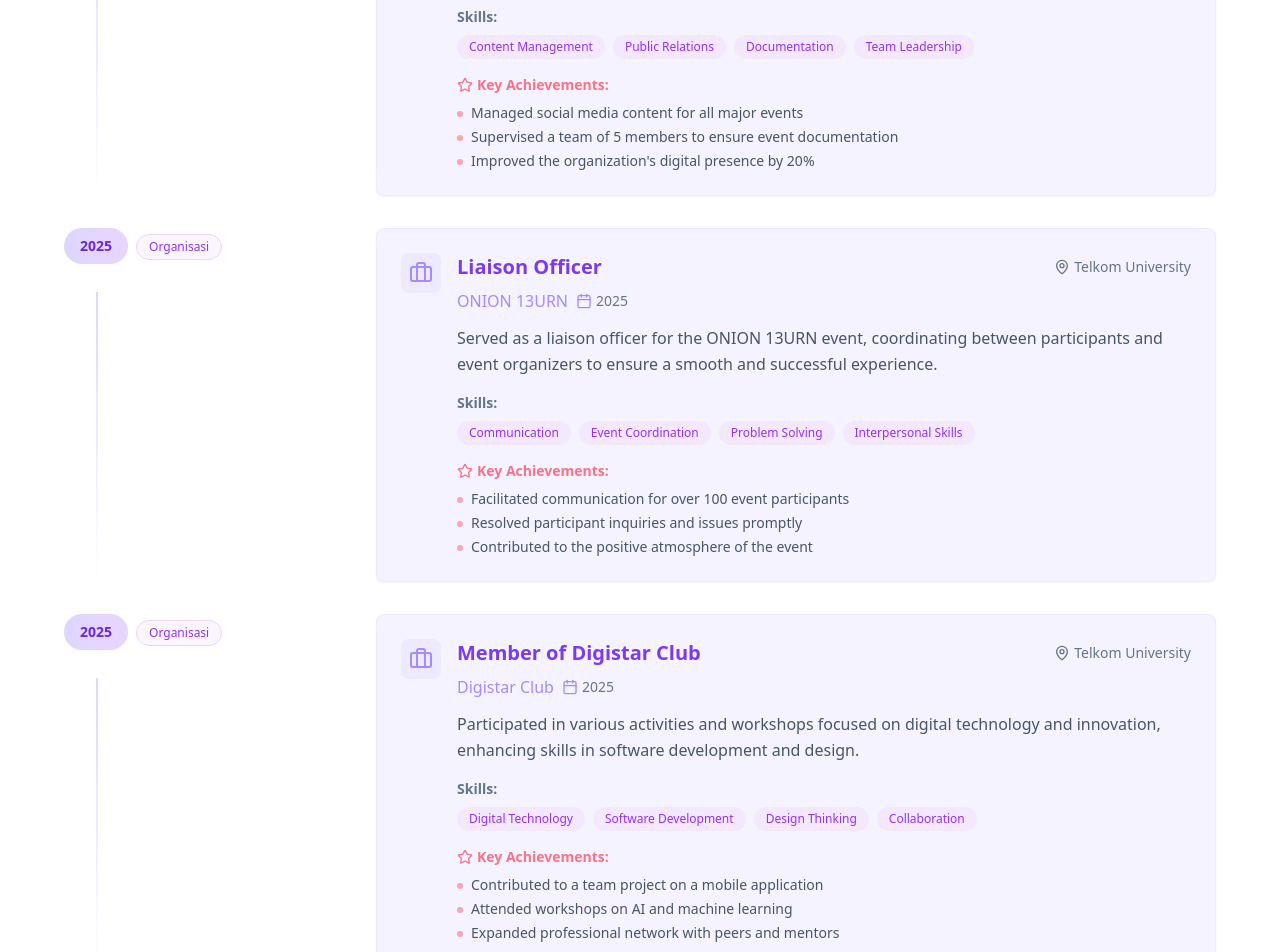
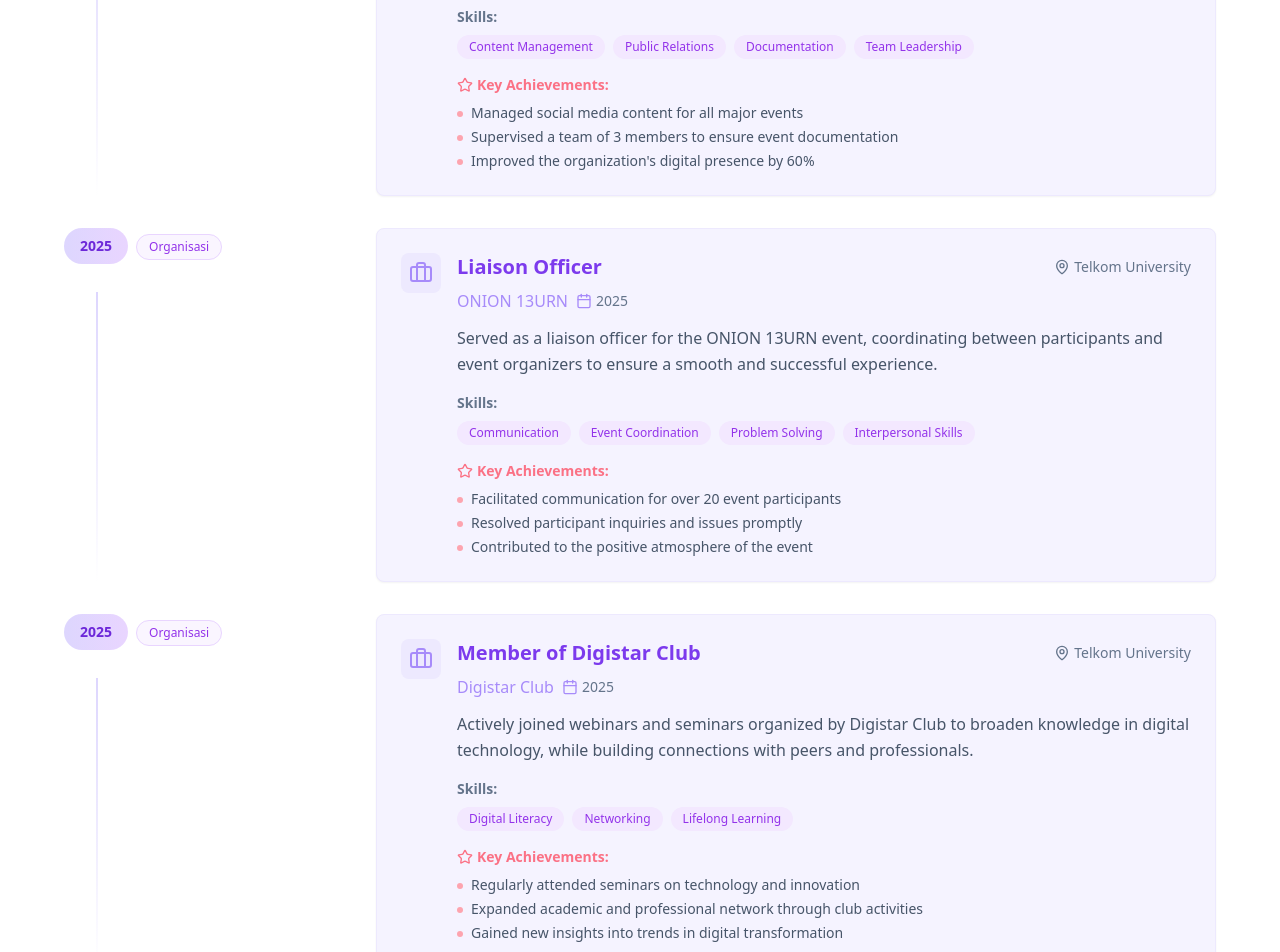
Before and after one commit to jannahkrn/portofolio-ku, a React (Vite) app: page / in a window 1280 px wide. Shown: the part 4420-5372 px from the top of the page. Built offline with nearby package versions, Linux system fonts and the light colour scheme.

Commit message:
change experience

```diff
--- a/src/components/ExperienceSection.jsx
+++ b/src/components/ExperienceSection.jsx
@@ -1,221 +1,289 @@
-import React from 'react';
-import { Briefcase, MapPin, Calendar, Star } from 'lucide-react';
+import React from "react";
+import { Briefcase, MapPin, Calendar, Star } from "lucide-react";
 
 const ExperienceSection = () => {
   const orgExperiences = [
     {
-      title: 'Chairman of Publications and Documentation',
-      organization: 'PaMTKla',
-      location: 'Telkom University',
-      period: '2025 - 2026',
-      type: 'Organisasi',
-      description: 'Responsible for leading the publications and documentation division, managing content creation, and documenting events for the organization.',
-      skills: ['Content Management', 'Public Relations', 'Documentation', 'Team Leadership'],
+      title: "Chairman of Publications and Documentation",
+      organization: "PaMTKla",
+      location: "Telkom University",
+      period: "2025 - 2026",
+      type: "Organisasi",
+      description:
+        "Responsible for leading the publications and documentation division, managing content creation, and documenting events for the organization.",
+      skills: [
+        "Content Management",
+        "Public Relations",
+        "Documentation",
+        "Team Leadership",
+      ],
       achievements: [
-        'Managed social media content for all major events',
-        'Supervised a team of 5 members to ensure event documentation',
-        'Improved the organization\'s digital presence by 20%'
-      ]
+        "Managed social media content for all major events",
+        "Supervised a team of 3 members to ensure event documentation",
+        "Improved the organization's digital presence by 60%",
+      ],
     },
     {
-      title: 'Liaison Officer',
-      organization: 'ONION 13URN',
-      location: 'Telkom University',
-      period: '2025',
-      type: 'Organisasi',
-      description: 'Served as a liaison officer for the ONION 13URN event, coordinating between participants and event organizers to ensure a smooth and successful experience.',
-      skills: ['Communication', 'Event Coordination', 'Problem Solving', 'Interpersonal Skills'],
+      title: "Liaison Officer",
+      organization: "ONION 13URN",
+      location: "Telkom University",
+      period: "2025",
+      type: "Organisasi",
+      description:
+        "Served as a liaison officer for the ONION 13URN event, coordinating between participants and event organizers to ensure a smooth and successful experience.",
+      skills: [
+        "Communication",
+        "Event Coordination",
+        "Problem Solving",
+        "Interpersonal Skills",
+      ],
       achievements: [
-        'Facilitated communication for over 100 event participants',
-        'Resolved participant inquiries and issues promptly',
-        'Contributed to the positive atmosphere of the event'
-      ]
+        "Facilitated communication for over 20 event participants",
+        "Resolved participant inquiries and issues promptly",
+        "Contributed to the positive atmosphere of the event",
+      ],
     },
     {
-      title: 'Member of Digistar Club',
-      organization: 'Digistar Club',
-      location: 'Telkom University',
-      period: '2025',
-      type: 'Organisasi',
-      description: 'Participated in various activities and workshops focused on digital technology and innovation, enhancing skills in software development and design.',
-      skills: ['Digital Technology', 'Software Development', 'Design Thinking', 'Collaboration'],
+      title: "Member of Digistar Club",
+      organization: "Digistar Club",
+      location: "Telkom University",
+      period: "2025",
+      type: "Organisasi",
+      description:
+        "Actively joined webinars and seminars organized by Digistar Club to broaden knowledge in digital technology, while building connections with peers and professionals.",
+      skills: ["Digital Literacy", "Networking", "Lifelong Learning"],
       achievements: [
-        'Contributed to a team project on a mobile application',
-        'Attended workshops on AI and machine learning',
-        'Expanded professional network with peers and mentors'
-      ]
+        "Regularly attended seminars on technology and innovation",
+        "Expanded academic and professional network through club activities",
+        "Gained new insights into trends in digital transformation",
+      ],
     },
     {
-      title: 'Backend Developer',
-      organization: 'Chevalier Laboratory SAS',
-      location: 'Telkom University',
-      period: '2024 - 2025',
-      type: 'Organisasi',
-      description: 'Developed and maintained the backend infrastructure for various projects within the laboratory. Focused on database management, API creation, and server-side logic.',
-      skills: ['Backend Development', 'Database Management', 'Node.js', 'REST API', 'IoT'],
+      title: "Backend Developer",
+      organization: "Chevalier Laboratory SAS",
+      location: "Telkom University",
+      period: "2024 - 2025",
+      type: "Organisasi",
+      description:
+        "Developed and maintained the backend infrastructure for various projects within the laboratory. Focused on database management, API creation, and server-side logic.",
+      skills: [
+        "Backend Development",
+        "Database Management",
+        "Node.js",
+        "REST API",
+        "Laravel",
+        "Php",
+      ],
       achievements: [
-        'Implemented new API endpoints for data-driven applications',
-        'Optimized database queries to improve application performance',
-        'Collaborated with the frontend team to integrate new features'
-      ]
+        "Implemented new API endpoints for data-driven applications",
+        "Optimized database queries to improve application performance",
+        "Collaborated with the frontend team to integrate new features",
+        "Complete the final project on time and well.",
+      ],
     },
     {
-      title: 'Member of IoT',
-      organization: 'Chevalier Laboratory SAS',
-      location: 'Telkom University',
-      period: '2024 - 2025',
-      type: 'Organisasi',
-      description: 'Contributed to research and development projects related to the Internet of Things (IoT). Involved in prototyping, data collection, and system integration.',
-      skills: ['IoT', 'Hardware Prototyping', 'System Integration', 'Data Analysis'],
+      title: "Member of IoT",
+      organization: "Chevalier Laboratory SAS",
+      location: "Telkom University",
+      period: "2024 - 2025",
+      type: "Organisasi",
+      description:
+        "Studied IoT concepts and practices through modules provided by Chevalier Laboratory SAS, focusing on understanding system design, prototyping basics, and data utilization.",
+      skills: [
+        "IoT Fundamentals",
+        "Self-Learning",
+        "Digital Systems",
+        "Analytical Thinking",
+      ],
       achievements: [
-        'Assisted in the development of a smart home prototype',
-        'Collected and analyzed sensor data for a research project',
-        'Presented project findings at a university showcase'
-      ]
+        "Studied learning modules on IoT and smart devices",
+        "Gained knowledge of sensor data collection and analysis",
+        "Enhanced understanding of hardware and system integration concepts",
+      ],
     },
     {
-      title: 'Public Relation and Service',
-      organization: 'Marketing Crew',
-      location: 'Telkom University',
-      period: '2024 - 2025',
-      type: 'Organisasi',
-      description: 'Handled public relations and provided services to support marketing activities for various university events and programs.',
-      skills: ['Public Speaking', 'Communication', 'Customer Service', 'Event Support'],
+      title: "Public Relation and Service",
+      organization: "Marketing Crew",
+      location: "Telkom University",
+      period: "2024 - 2025",
+      type: "Organisasi",
+      description:
+        "Handled public relations and provided services to support marketing activities for various university events and programs.",
+      skills: [
+        "Public Speaking",
+        "Communication",
+        "Customer Service",
+        "Event Support",
+      ],
       achievements: [
-        'Assisted in successful marketing campaigns for university events',
-        'Maintained positive relationships with event participants and stakeholders',
-        'Contributed to increasing event attendance by 15%'
-      ]
+        "Assisted in successful marketing campaigns for university events",
+        "Maintained positive relationships with event participants and stakeholders",
+        "Contributed to increasing event attendance by 65%",
+      ],
     },
     {
-      title: 'Mosque Affairs Division',
-      organization: 'Kerohanian Islam',
-      location: 'SMA Negeri 1 Polanharjo',
-      period: '2023 - 2024',
-      type: 'Organisasi',
-      description: 'Managed the day-to-day operations and activities of the mosque within the school, including event coordination and student religious programs.',
-      skills: ['Event Coordination', 'Community Service', 'Administration', 'Spiritual Guidance'],
+      title: "Mosque Affairs Division",
+      organization: "Kerohanian Islam",
+      location: "SMA Negeri 1 Polanharjo",
+      period: "2023 - 2024",
+      type: "Organisasi",
+      description:
+        "Managed the day-to-day operations and activities of the mosque within the school, including event coordination and student religious programs.",
+      skills: [
+        "Event Coordination",
+        "Community Service",
+        "Administration",
+        "Spiritual Guidance",
+      ],
       achievements: [
-        'Organized spiritual and educational events for students',
-        'Managed mosque facilities and schedules efficiently',
-        'Improved participation in religious activities among students'
-      ]
+        "Organized spiritual and educational events for students",
+        "Managed mosque facilities and schedules efficiently",
+        "Improved participation in religious activities among students",
+      ],
     },
     {
-      title: 'Publication and Documentation Division',
-      organization: 'Majelis Perwakilan Kelas',
-      location: 'SMA Negeri 1 Polanharjo',
-      period: '2021 - 2023',
-      type: 'Organisasi',
-      description: 'Responsible for all publication and documentation needs for school events and activities.',
-      skills: ['Content Creation', 'Photography', 'Videography', 'Event Documentation'],
+      title: "Publication and Documentation Division",
+      organization: "Majelis Perwakilan Kelas",
+      location: "SMA Negeri 1 Polanharjo",
+      period: "2021 - 2023",
+      type: "Organisasi",
+      description:
+        "Responsible for all publication and documentation needs for school events and activities.",
+      skills: [
+        "Content Creation",
+        "Photography",
+        "Videography",
+        "Event Documentation",
+      ],
       achievements: [
-        'Documented more than 50 school events',
-        'Managed the school\'s official social media accounts',
-        'Created engaging visual content for school publications'
-      ]
+        "Documented more than 50 school events",
+        "Managed the school's official social media accounts",
+        "Created engaging visual content for school publications",
+      ],
     },
     {
-      title: 'Discipline Division',
-      organization: 'Kerohanian Islam',
-      location: 'SMA Negeri 1 Polanharjo',
-      period: '2021 - 2022',
-      type: 'Organisasi',
-      description: 'Helped maintain a disciplined and orderly environment for the organization\'s members and activities.',
-      skills: ['Conflict Resolution', 'Rules Enforcement', 'Teamwork', 'Communication'],
+      title: "Discipline Division",
+      organization: "Kerohanian Islam",
+      location: "SMA Negeri 1 Polanharjo",
+      period: "2021 - 2022",
+      type: "Organisasi",
+      description:
+        "Helped maintain a disciplined and orderly environment for the organization's members and activities.",
+      skills: [
+        "Conflict Resolution",
+        "Rules Enforcement",
+        "Teamwork",
+        "Communication",
+      ],
       achievements: [
-        'Contributed to a more structured and disciplined organizational environment',
-        'Assisted in the smooth execution of organizational events',
-        'Resolved minor conflicts between members amicably'
-      ]
+        "Contributed to a more structured and disciplined organizational environment",
+        "Assisted in the smooth execution of organizational events",
+        "Resolved minor conflicts between members amicably",
+      ],
     },
     {
-      title: 'Member of Computer Extracurricular Club',
-      organization: 'SMA Negeri 1 Polanharjo',
-      location: 'SMA Negeri 1 Polanharjo',
-      period: '2021 - 2022',
-      type: 'Organisasi',
-      description: 'Engaged in various computer-related activities, including programming contests and technology workshops. Developed foundational skills in coding and problem-solving.',
-      skills: ['Programming', 'Problem Solving', 'Teamwork', 'Basic Coding'],
+      title: "Member of Computer Extracurricular Club",
+      organization: "SMA Negeri 1 Polanharjo",
+      location: "SMA Negeri 1 Polanharjo",
+      period: "2021 - 2022",
+      type: "Organisasi",
+      description:
+        "Engaged in various computer-related activities, including programming contests and technology workshops. Developed foundational skills in coding and problem-solving.",
+      skills: ["Programming", "Problem Solving", "Teamwork", "Basic Coding"],
       achievements: [
-        'Participated in local and regional programming competitions',
-        'Helped organize a school-wide coding workshop',
-        'Contributed to a group project on a simple website'
-      ]
-    }
+        "Participated in local and regional programming competitions",
+        "Helped organize a school-wide coding workshop",
+        "Contributed to a group project on a simple website",
+      ],
+    },
   ];
 
   const experiences = [
     {
-      title: 'Information Technology Staff',
-      company: 'Solo Technopark',
-      location: 'Surakarta, Central Java, Indonesia',
-      period: 'Jun 2025 - Present',
-      type: 'Internship',
-      description: 'Coming Soon',
-      skills: ['Web Development', 'IT Support', 'Network Administration', 'Technical Troubleshooting'],
-      achievements: [
-        'Coming Soon'
-      ]
+      title: "Information Technology Staff",
+      company: "Solo Technopark",
+      location: "Surakarta, Central Java, Indonesia",
+      period: "Jun 2025 - Present",
+      type: "Internship",
+      description: "Coming Soon",
+      skills: [
+        "Web Development",
+        "IT Support",
+        "Network Administration",
+        "Technical Troubleshooting",
+      ],
+      achievements: ["Coming Soon"],
     },
     {
-      title: 'AI Trainer',
-      company: 'DataAnnotation',
-      location: 'New York, USA',
-      period: 'Mar 2025 - Present',
-      type: 'Freelance',
-      description: 'Responsible for training AI models to improve their performance and accuracy. My expertise includes AI Solutions, Generative AI, and AI-Driven Content.',
-      skills: ['Artificial Intelligence (AI)', 'AI Solutions', 'Generative AI', 'AI-Driven Content'],
+      title: "AI Trainer",
+      company: "DataAnnotation",
+      location: "New York, USA",
+      period: "Mar 2025 - Present",
+      type: "Freelance",
+      description:
+        "Responsible for training AI models to improve their performance and accuracy. My expertise includes AI Solutions, Generative AI, and AI-Driven Content.",
+      skills: [
+        "Artificial Intelligence (AI)",
+        "AI Solutions",
+        "Generative AI",
+        "AI-Driven Content",
+      ],
       achievements: [
-        'Successfully trained multiple AI models with a high accuracy rate.',
-        'Provided critical feedback to improve AI model performance.',
-        'Contributed to the development of a more robust AI-driven content generation system.'
-      ]
+        "Successfully trained multiple AI models with a high accuracy rate.",
+        "Provided critical feedback to improve AI model performance.",
+        "Contributed to the development of a more robust AI-driven content generation system.",
+      ],
     },
     {
-      title: 'Business Development',
-      company: 'GAOTek Inc.',
-      location: 'Manhattan, New York, USA',
-      period: 'Mar 2025 - Jul 2025',
-      type: 'Internship',
-      description: 'Assisted the business development team in various tasks, including market research, email marketing, and B2B marketing strategies.',
-      skills: ['Business Development', 'Email Marketing', 'B2B Marketing Strategy'],
+      title: "Business Development",
+      company: "GAOTek Inc.",
+      location: "Manhattan, New York, USA",
+      period: "Mar 2025 - Jul 2025",
+      type: "Internship",
+      description:
+        "Assisted the business development team in various tasks, including market research, email marketing, and B2B marketing strategies.",
+      skills: [
+        "Business Development",
+        "Email Marketing",
+        "B2B Marketing Strategy",
+      ],
       achievements: [
-        'Conducted market research that identified new business opportunities.',
-        'Assisted in creating and optimizing email marketing campaigns.',
-        'Contributed to the development of a new B2B marketing strategy.'
-      ]
+        "Conducted market research that identified new business opportunities.",
+        "Assisted in creating and optimizing email marketing campaigns.",
+        "Contributed to the development of a new B2B marketing strategy.",
+      ],
     },
     {
-      title: 'Web Design and Development',
-      company: 'TechnoHacks EduTech Official',
-      location: 'Remote',
-      period: 'Mar 2025 - May 2025',
-      type: 'Internship',
-      description: 'Gained hands-on experience in web design and development, focusing on UI/UX design and front-end implementation.',
-      skills: ['Web Design', 'Web Development', 'UI/UX Designer'],
+      title: "Web Design and Development",
+      company: "TechnoHacks EduTech Official",
+      location: "Remote",
+      period: "Mar 2025 - May 2025",
+      type: "Internship",
+      description:
+        "Gained hands-on experience in web design and development, focusing on UI/UX design and front-end implementation.",
+      skills: ["Web Design", "Web Development", "UI/UX Designer"],
       achievements: [
-        'Designed and developed a responsive website mock-up.',
-        'Collaborated with the team to improve user interface designs.',
-        'Completed a project that demonstrated proficiency in web development principles.'
-      ]
-    }
+        "Designed and developed a responsive website mock-up.",
+        "Collaborated with the team to improve user interface designs.",
+        "Completed a project that demonstrated proficiency in web development principles.",
+      ],
+    },
   ];
 
   const getTypeColor = (type) => {
-    switch(type) {
-      case 'Full Time':
-        return 'bg-emerald-50 text-emerald-600 border-emerald-200';
-      case 'Part Time':
-        return 'bg-violet-50 text-violet-600 border-violet-200';
-      case 'Freelance':
-        return 'bg-purple-50 text-purple-600 border-purple-200';
-      case 'Internship':
-        return 'bg-rose-50 text-rose-600 border-rose-200';
-      case 'Organisasi':
-        return 'bg-purple-50 text-purple-600 border-purple-200';
+    switch (type) {
+      case "Full Time":
+        return "bg-emerald-50 text-emerald-600 border-emerald-200";
+      case "Part Time":
+        return "bg-violet-50 text-violet-600 border-violet-200";
+      case "Freelance":
+        return "bg-purple-50 text-purple-600 border-purple-200";
+      case "Internship":
+        return "bg-rose-50 text-rose-600 border-rose-200";
+      case "Organisasi":
+        return "bg-purple-50 text-purple-600 border-purple-200";
       default:
-        return 'bg-slate-50 text-slate-600 border-slate-200';
+        return "bg-slate-50 text-slate-600 border-slate-200";
     }
   };
 
@@ -227,7 +295,11 @@ const ExperienceSection = () => {
           <div className="bg-gradient-to-r from-violet-200 to-purple-200 text-violet-700 px-4 py-2 rounded-full text-sm font-semibold inline-block mb-2">
             {exp.period}
           </div>
-          <div className={`inline-block px-3 py-1 rounded-full text-xs font-medium border ${getTypeColor(exp.type)} ml-2`}>
+          <div
+            className={`inline-block px-3 py-1 rounded-full text-xs font-medium border ${getTypeColor(
+              exp.type
+            )} ml-2`}
+          >
             {exp.type}
           </div>
         </div>
@@ -239,7 +311,9 @@ const ExperienceSection = () => {
               </div>
               <div className="flex-1">
                 <div className="flex flex-col sm:flex-row sm:items-center sm:justify-between mb-2">
-                  <h3 className="text-xl font-semibold text-violet-600">{exp.title}</h3>
+                  <h3 className="text-xl font-semibold text-violet-600">
+                    {exp.title}
+                  </h3>
                   <div className="flex items-center text-slate-500 text-sm">
                     <MapPin className="w-4 h-4 mr-1" />
                     {exp.location}
@@ -250,13 +324,15 @@ const ExperienceSection = () => {
                   <Calendar className="w-4 h-4 ml-2 mr-1" />
                   <span className="text-slate-500 text-sm">{exp.period}</span>
                 </h4>
-                <p className="text-slate-600 leading-relaxed mb-4">{exp.description}</p>
+                <p className="text-slate-600 leading-relaxed mb-4">
+                  {exp.description}
+                </p>
 
                 {/* Skills */}
                 {exp.skills.length > 0 && (
                   <div className="mb-4">
                     <h5 className="text-sm font-semibold text-slate-500 mb-2">
-                      {isOrganizational ? 'Skills:' : 'Tech Stack:'}
+                      {isOrganizational ? "Skills:" : "Tech Stack:"}
                     </h5>
                     <div className="flex flex-wrap gap-2">
                       {exp.skills.map((skill, skillIndex) => (
@@ -280,7 +356,10 @@ const ExperienceSection = () => {
                     </h5>
                     <ul className="space-y-1">
                       {exp.achievements.map((achievement, achIndex) => (
-                      <li key={achIndex} className="text-slate-600 text-sm flex items-start">
+                        <li
+                          key={achIndex}
+                          className="text-slate-600 text-sm flex items-start"
+                        >
                           <div className="w-1.5 h-1.5 bg-rose-300 rounded-full mt-2 mr-2 flex-shrink-0"></div>
                           {achievement}
                         </li>
@@ -307,7 +386,8 @@ const ExperienceSection = () => {
             </span>
           </h2>
           <p className="text-slate-400 max-w-2xl mx-auto">
-            My professional journey and organizational involvement in technology, design, and leadership.
+            My professional journey and organizational involvement in
+            technology, design, and leadership.
           </p>
         </div>
 
@@ -317,7 +397,9 @@ const ExperienceSection = () => {
             Work Experience
           </h2>
           <div className="space-y-8">
-            {experiences.map((exp, index) => renderExperienceCard(exp, index, false))}
+            {experiences.map((exp, index) =>
+              renderExperienceCard(exp, index, false)
+            )}
           </div>
         </div>
 
@@ -327,7 +409,9 @@ const ExperienceSection = () => {
             Organizational Experience
           </h2>
           <div className="space-y-8">
-            {orgExperiences.map((exp, index) => renderExperienceCard(exp, index, true))}
+            {orgExperiences.map((exp, index) =>
+              renderExperienceCard(exp, index, true)
+            )}
           </div>
         </div>
       </div>
```
Lines whose indentation alone changed are shown as unchanged.
